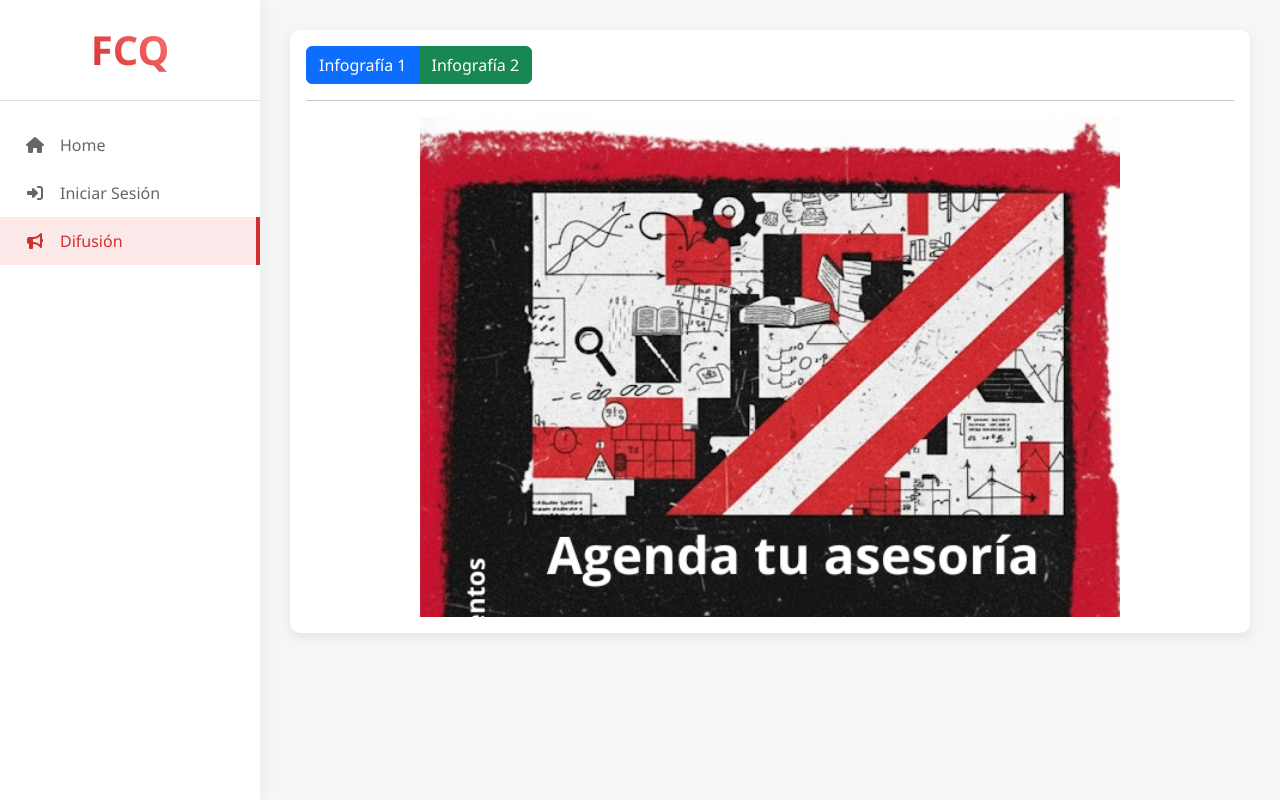
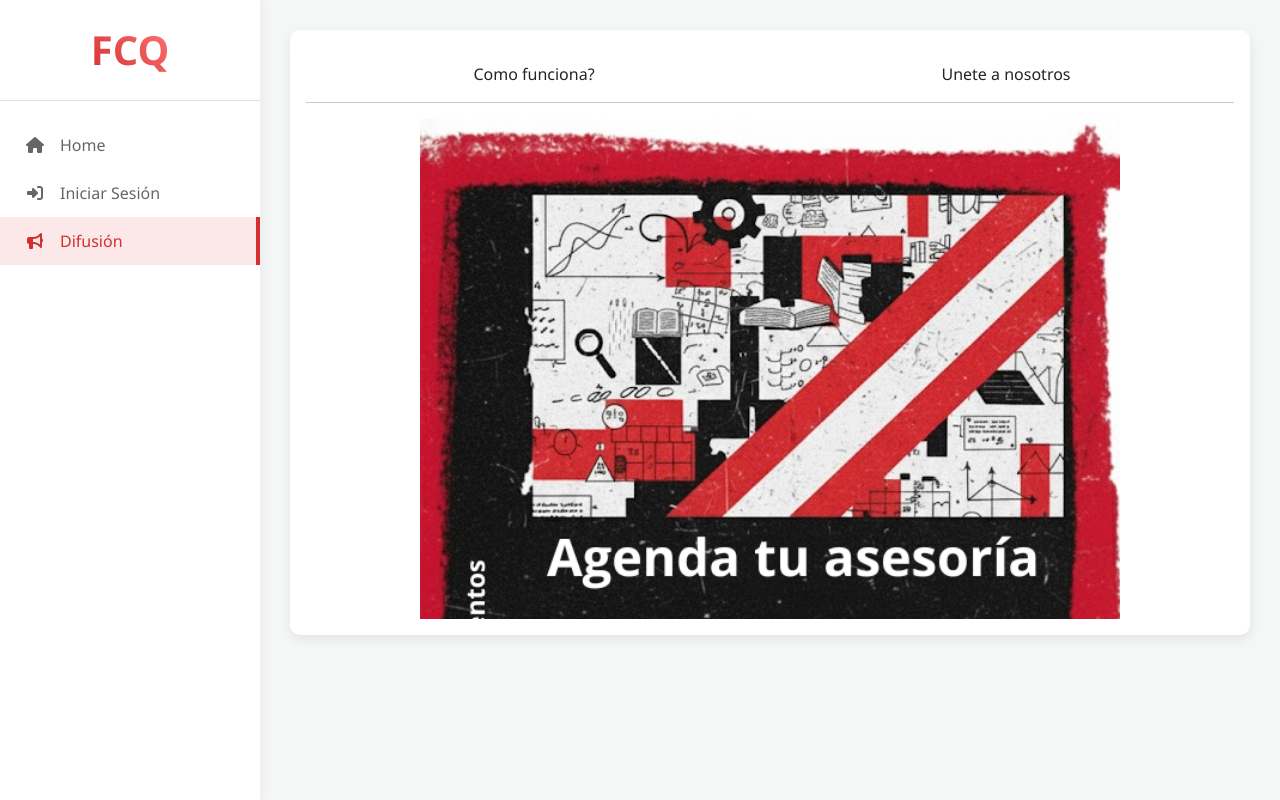
Before and after one commit to ItsBirdy2203/Asesorias2, a PHP site: page /difusion.php in a window 1280 px wide. Run offline with PHP 8.4, Linux system fonts and the light colour scheme.

Commit message:
difusion.php

```diff
--- a/difusion.php
+++ b/difusion.php
@@ -26,9 +26,21 @@
         <div class="card">
             <div class="card-body">
 
-                <div class="btn-group" role="group" aria-label="Selector de imágenes">
-                    <button type="button" class="btn btn-primary" onclick="mostrarImagen('img-1')">Infografía 1</button>
-                    <button type="button" class="btn btn-success" onclick="mostrarImagen('img-2')">Infografía 2</button>
+               <p></p>
+                <div class="row text-center g-3">
+
+                    <div class="col-6">
+                        <div class="difusion-selector" onclick="mostrarImagen('img-1')">
+                            Como funciona?
+                        </div>
+                    </div>
+
+                    <div class="col-6">
+                        <div class="difusion-selector" onclick="mostrarImagen('img-2')">
+                            Unete a nosotros
+                        </div>
+                    </div>
+
                 </div>
 
                 <hr>
```
